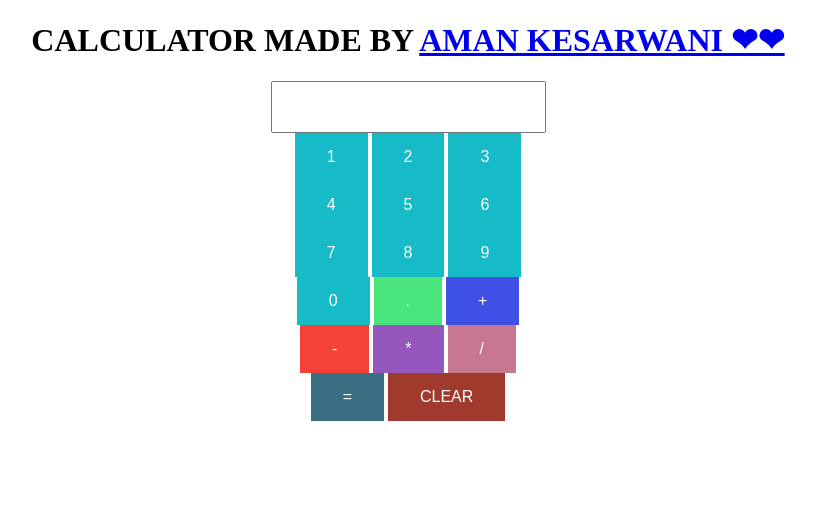
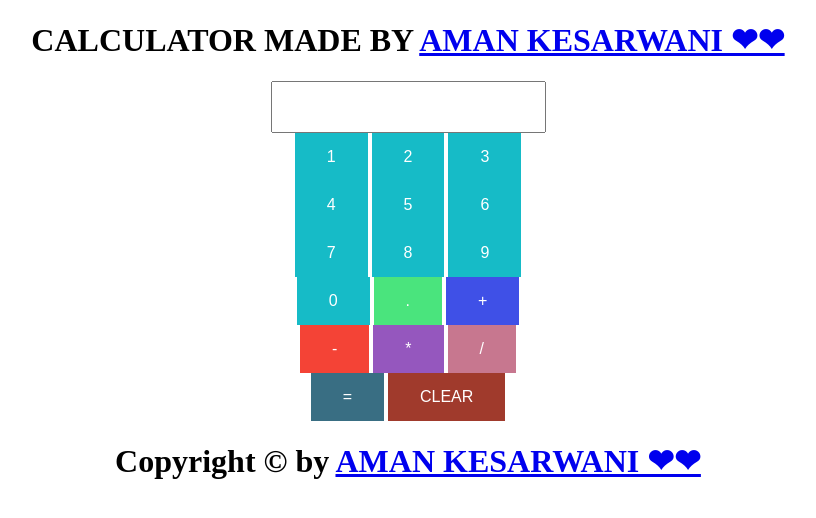
Before and after one commit to Amankesarwani2202/Calculator, a plain HTML site: page index.html in a window 1280 px wide. Shown: the whole page, without its empty margins (232-1048 px from the left). Drawn offline with Linux system fonts and the light colour scheme.

Commit message:
Update index.html

```diff
--- a/index.html
+++ b/index.html
@@ -30,5 +30,8 @@
 		<input type="button" class="button7" value="CLEAR" onclick="clear1()">
 	</div>
 	</body>
+	<footer>
+		<h1>Copyright &copy; by <a href="https://www.linkedin.com/in/~amankesarwani/">AMAN KESARWANI ❤❤ </a></h1>
+	</footer>
 </center>
 </html>
```
